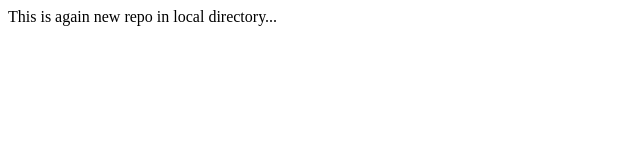
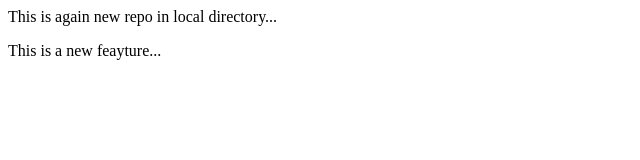
Before and after one commit to adarshgitbuh/localrepo, a plain HTML site: page index.html in a window 1280 px wide. Shown: the whole page, without its empty margins (0-640 px from the left). Drawn offline with Linux system fonts and the light colour scheme.

Commit message:
Add new feature

```diff
--- a/index.html
+++ b/index.html
@@ -1 +1,2 @@
 <p>This is again new repo in local directory...</p>
+<p>This is a new feayture...</p>
```
